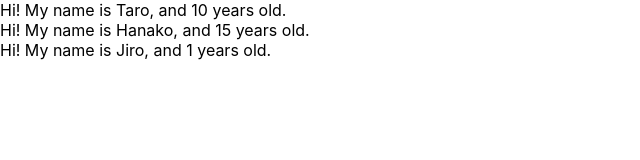
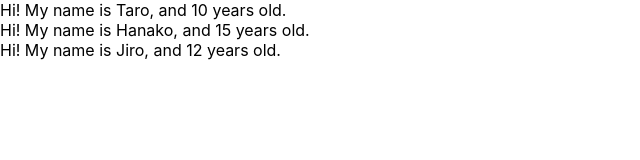
Before and after one commit to tunakan27/react-redux-crud-application, a React (Create React App) app: page / in a window 1280 px wide. Shown: the top 160 px of the page, without its empty margins (0-640 px from the left). Built offline with nearby package versions, Linux system fonts and the light colour scheme.

Commit message:
learn prop-types

```diff
--- a/src/App.js
+++ b/src/App.js
@@ -5,12 +5,13 @@
 //     dom
 //   );
 // }
+import PropTypes from 'prop-types';
 
 const App = () => {
   const profiles = [
     {name: "Taro", age: 10},
     {name: "Hanako", age: 15},
-    {name: "Jiro"},
+    {name: "Jiro", age: 12},
   ]
   return (
     <div>
@@ -27,7 +28,8 @@ const User = (props) => {
   return <div>Hi! My name is {props.name}, and {props.age} years old.</div>
 }
 
-User.defaultProps = {
-  age: 1
+User.propTypes = {
+  name: PropTypes.string,
+  age: PropTypes.number.isRequired
 }
 export default App;
```
